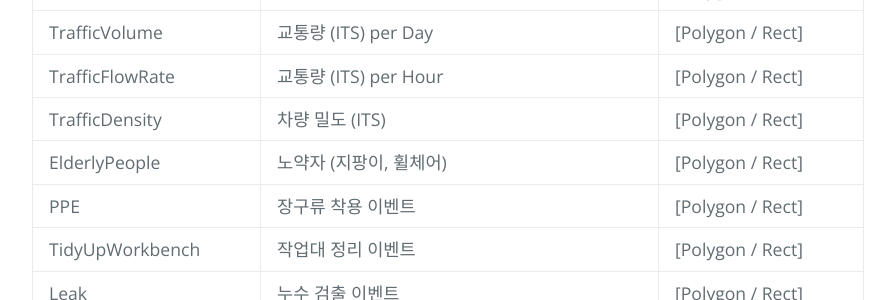
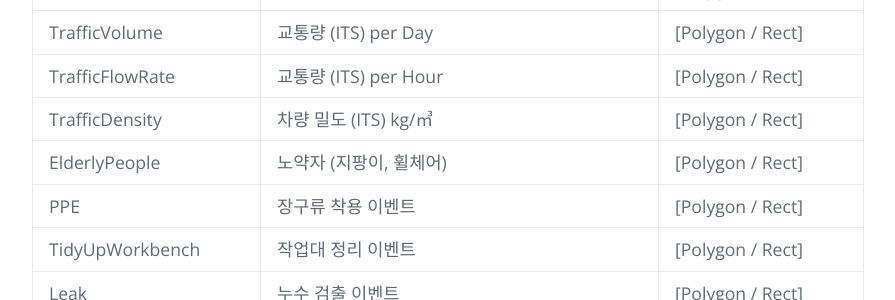
Before and after one commit to nextk-developer/nkapi, a Jekyll site: the page built from docs/kr/api/v3/common/models.md, in a window 1280 px wide and 900 px high, scrolled down 4091 px. Shown: the part 153-453 px from the top of the window, without its empty margins (192-1087 px from the left). Built offline with Jekyll 4.4.1, drawn with Linux system fonts in a browser that asks for light colours.

```diff
--- a/docs/kr/api/v3/common/models.md
+++ b/docs/kr/api/v3/common/models.md
@@ -108,7 +108,7 @@ Direction, LeftTurn, RightTurn, UTurn 이벤트는 MultiLine으로 설정 후 Po
 | QueueCount | 대기 행렬 대수 (ITS) | [Polygon / Rect]
 | TrafficVolume | 교통량 (ITS) per Day | [Polygon / Rect]
 | TrafficFlowRate | 교통량 (ITS) per Hour | [Polygon / Rect]
-| TrafficDensity | 차량 밀도 (ITS) | [Polygon / Rect]
+| TrafficDensity | 차량 밀도 (ITS) kg/㎥ | [Polygon / Rect]
 | ElderlyPeople | 노약자 (지팡이, 휠체어) | [Polygon / Rect]
 | PPE | 장구류 착용 이벤트 | [Polygon / Rect]
 | TidyUpWorkbench | 작업대 정리 이벤트 | [Polygon / Rect]
```
Also changed, not shown: docs/kr/api/v3/va/roi.md (+1 -1 lines).
